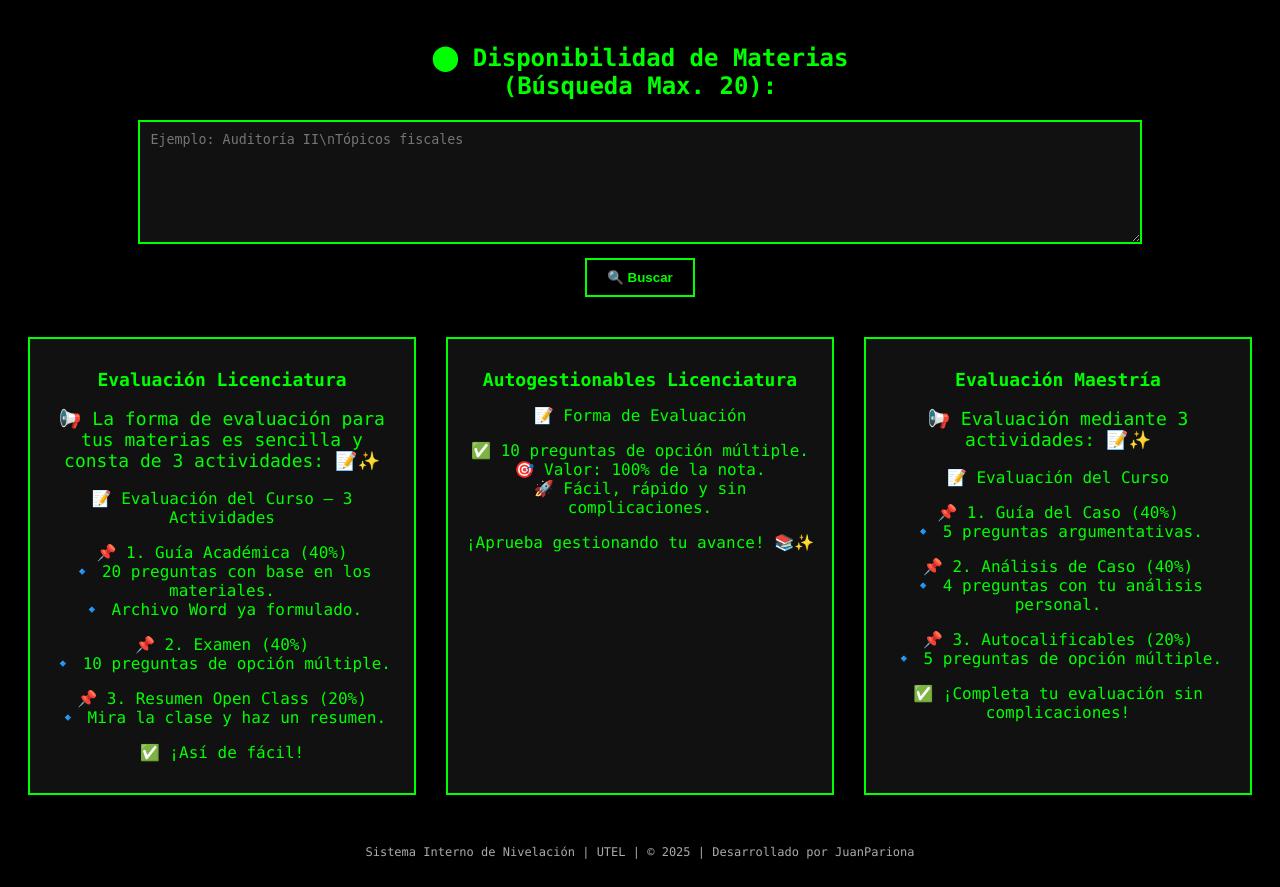
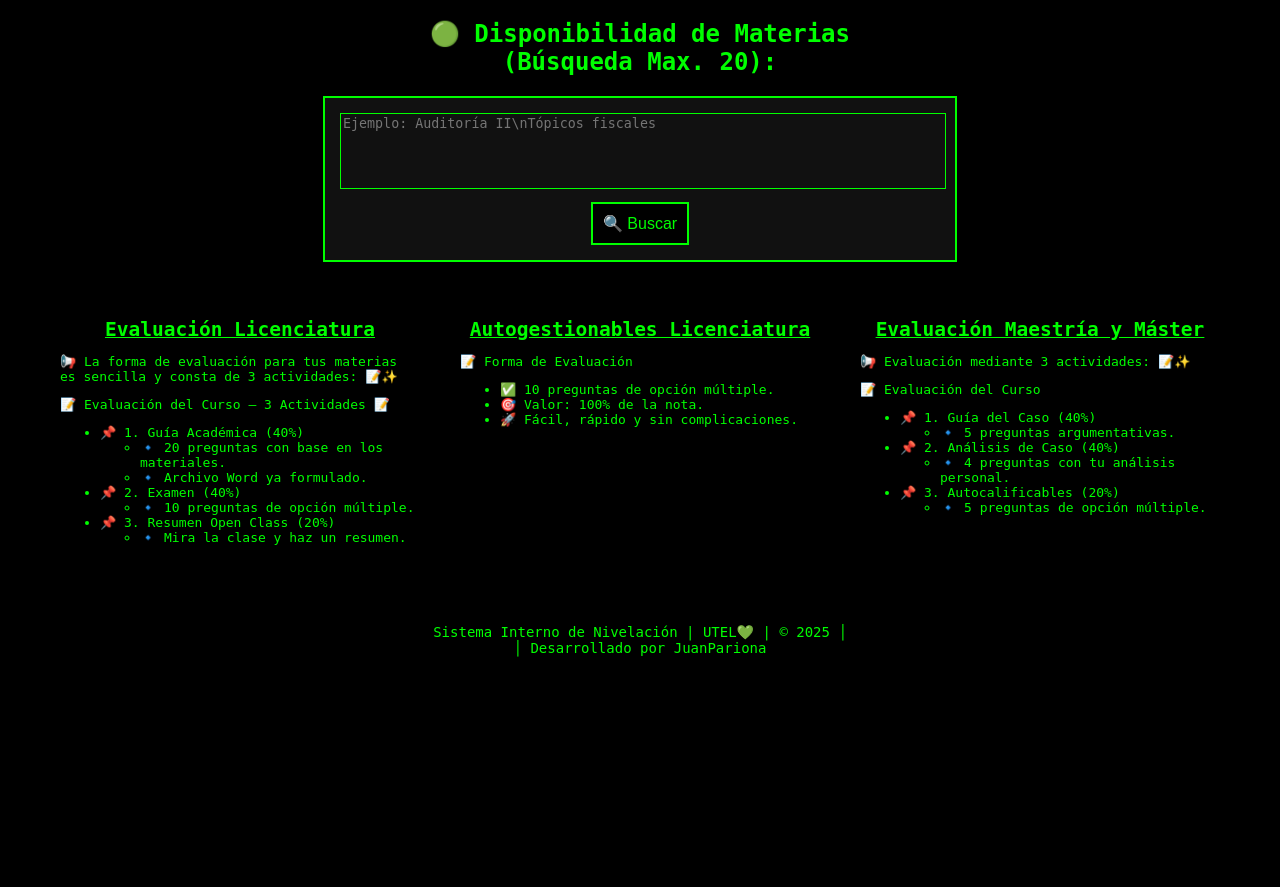
Before and after one commit to IngJuank23/buscador-materias-no-aprobadas, a Flask app: page / in a window 1280 px wide. After the commit the page ends 657 px from the top, so only its background shows below. Run offline with Flask 3, Linux system fonts and the light colour scheme.

Commit message:
index.html

```diff
--- a/templates/index.html
+++ b/templates/index.html
@@ -7,109 +7,149 @@
   <style>
     body {
       background-color: #000;
-            color: #00ff00;
-            font-family: Consolas, monospace;
+      color: #0f0;
+      font-family: monospace;
       text-align: center;
-            padding: 20px;
     }
     h1 {
+      margin-top: 20px;
       font-size: 24px;
-            font-weight: bold;
+      color: #00ff00;
     }
     .search-box {
       margin: 20px auto;
+      width: 70%;
+      max-width: 600px;
+      background-color: #111;
+      border: 2px solid #0f0;
+      padding: 15px;
     }
     textarea {
-            width: 80%;
-            height: 100px;
-            background: #111;
-            color: #00ff00;
-            border: 2px solid #00ff00;
-            padding: 10px;
+      width: 100%;
+      height: 70px;
+      background-color: #111;
+      color: #0f0;
+      border: 1px solid #0f0;
+      resize: none;
     }
     button {
-            background-color: #000;
-            border: 2px solid #00ff00;
-            color: #00ff00;
-            padding: 10px 20px;
       margin-top: 10px;
-            font-weight: bold;
+      background-color: black;
+      color: lime;
+      border: 2px solid lime;
+      padding: 10px;
+      cursor: pointer;
+      font-size: 16px;
     }
-        .sections {
+    .evaluation-section {
       display: flex;
-            justify-content: center;
-            gap: 30px;
+      justify-content: space-around;
       flex-wrap: wrap;
-            margin-top: 40px;
+      margin: 30px auto;
+      max-width: 1200px;
     }
-        .section {
-            flex: 1;
-            min-width: 250px;
-            border: 2px solid #00ff00;
-            padding: 15px;
-            background: #111;
+    .evaluation-box {
+      width: 30%;
+      margin: 10px;
+      text-align: left;
     }
-        .footer {
-            margin-top: 50px;
-            font-size: 12px;
-            color: #aaa;
-        }
-        .section h2 {
-            font-size: 18px;
-            font-weight: bold;
+    h2 {
+      text-align: center;
+      text-decoration: underline;
       margin-bottom: 10px;
     }
-        .emoji {
-            font-size: 18px;
+    footer {
+      margin-top: 40px;
+      color: #0f0;
+      font-size: 14px;
+      white-space: pre-line;
     }
   </style>
 </head>
 <body>
-    <h1>⬤ Disponibilidad de Materias <br>(Búsqueda Max. 20):</h1>
+  <h1>
+    🟢 Disponibilidad de Materias <br> (Búsqueda Max. 20):
+  </h1>
   <div class="search-box">
-        <textarea placeholder="Ejemplo: Auditoría II\nTópicos fiscales"></textarea><br>
-        <button>🔍 Buscar</button>
+    <textarea id="materias" placeholder="Ejemplo: Auditoría II\nTópicos fiscales"></textarea><br>
+    <button onclick="buscarMaterias()">
+      🔍 Buscar
+    </button>
   </div>
 
-    <div class="sections">
-        <div class="section">
+  <div class="evaluation-section">
+    <div class="evaluation-box">
       <h2>Evaluación Licenciatura</h2>
-            <p class="emoji">📢 La forma de evaluación para tus materias es sencilla y consta de 3 actividades: 📝✨
-            </p>
-            <p>📝 Evaluación del Curso – 3 Actividades</p>
-            <p>📌 1. Guía Académica (40%)<br>
-               🔹 20 preguntas con base en los materiales.<br>
-               🔹 Archivo Word ya formulado.</p>
-            <p>📌 2. Examen (40%)<br>
-               🔹 10 preguntas de opción múltiple.</p>
-            <p>📌 3. Resumen Open Class (20%)<br>
-               🔹 Mira la clase y haz un resumen.</p>
-            <p>✅ ¡Así de fácil!</p>
+      <p>📢 La forma de evaluación para tus materias es sencilla y consta de 3 actividades: 📝✨</p>
+      <p>📝 Evaluación del Curso – 3 Actividades 📝</p>
+      <ul>
+        <li>📌 1. Guía Académica (40%)
+          <ul>
+            <li>🔹 20 preguntas con base en los materiales.</li>
+            <li>🔹 Archivo Word ya formulado.</li>
+          </ul>
+        </li>
+        <li>📌 2. Examen (40%)
+          <ul>
+            <li>🔹 10 preguntas de opción múltiple.</li>
+          </ul>
+        </li>
+        <li>📌 3. Resumen Open Class (20%)
+          <ul>
+            <li>🔹 Mira la clase y haz un resumen.</li>
+          </ul>
+        </li>
+      </ul>
     </div>
-        <div class="section">
+
+    <div class="evaluation-box">
       <h2>Autogestionables Licenciatura</h2>
       <p>📝 Forma de Evaluación</p>
-            <p>✅ 10 preguntas de opción múltiple.<br>
-               🎯 Valor: 100% de la nota.<br>
-               🚀 Fácil, rápido y sin complicaciones.</p>
-            <p>¡Aprueba gestionando tu avance! 📚✨</p>
+      <ul>
+        <li>✅ 10 preguntas de opción múltiple.</li>
+        <li>🎯 Valor: 100% de la nota.</li>
+        <li>🚀 Fácil, rápido y sin complicaciones.</li>
+      </ul>
     </div>
-        <div class="section">
-            <h2>Evaluación Maestría</h2>
-            <p class="emoji">📢 Evaluación mediante 3 actividades: 📝✨</p>
+
+    <div class="evaluation-box">
+      <h2>Evaluación Maestría y Máster</h2>
+      <p>📢 Evaluación mediante 3 actividades: 📝✨</p>
       <p>📝 Evaluación del Curso</p>
-            <p>📌 1. Guía del Caso (40%)<br>
-               🔹 5 preguntas argumentativas.</p>
-            <p>📌 2. Análisis de Caso (40%)<br>
-               🔹 4 preguntas con tu análisis personal.</p>
-            <p>📌 3. Autocalificables (20%)<br>
-               🔹 5 preguntas de opción múltiple.</p>
-            <p>✅ ¡Completa tu evaluación sin complicaciones!</p>
+      <ul>
+        <li>📌 1. Guía del Caso (40%)
+          <ul>
+            <li>🔹 5 preguntas argumentativas.</li>
+          </ul>
+        </li>
+        <li>📌 2. Análisis de Caso (40%)
+          <ul>
+            <li>🔹 4 preguntas con tu análisis personal.</li>
+          </ul>
+        </li>
+        <li>📌 3. Autocalificables (20%)
+          <ul>
+            <li>🔹 5 preguntas de opción múltiple.</li>
+          </ul>
+        </li>
+      </ul>
     </div>
   </div>
 
-    <div class="footer">
-        Sistema Interno de Nivelación | UTEL | &copy; 2025 | Desarrollado por JuanPariona
-    </div>
+  <footer>
+Sistema Interno de Nivelación | UTEL💚 | © 2025 │
+│ Desarrollado por JuanPariona
+  </footer>
+
+  <script>
+    function buscarMaterias() {
+      const materias = document.getElementById('materias').value.trim();
+      if (!materias) {
+        alert('Ingresa al menos una materia');
+        return;
+      }
+      alert("Simulación de búsqueda para:\n" + materias);
+    }
+  </script>
 </body>
 </html>
```
Lines whose indentation alone changed are shown as unchanged.
